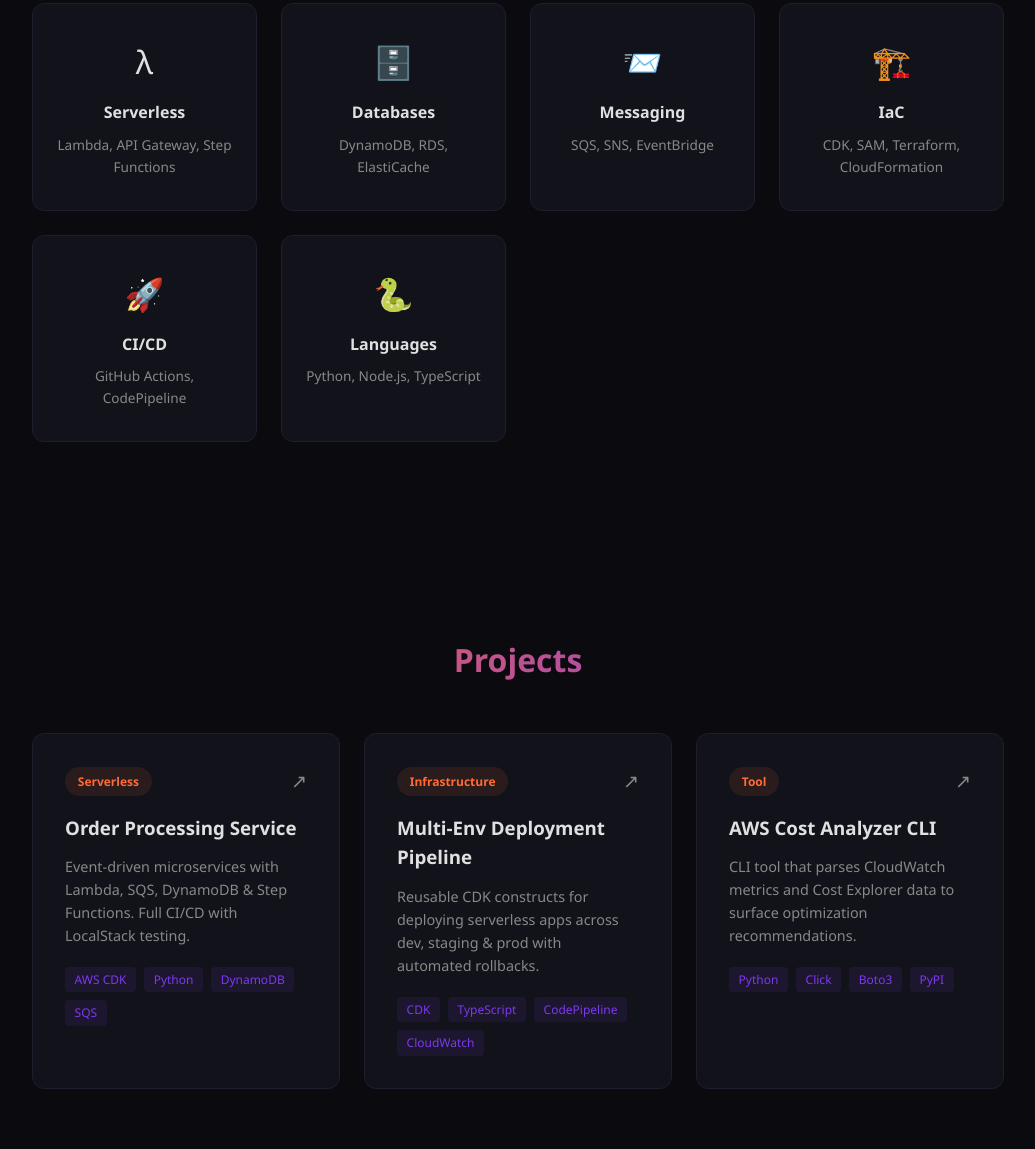
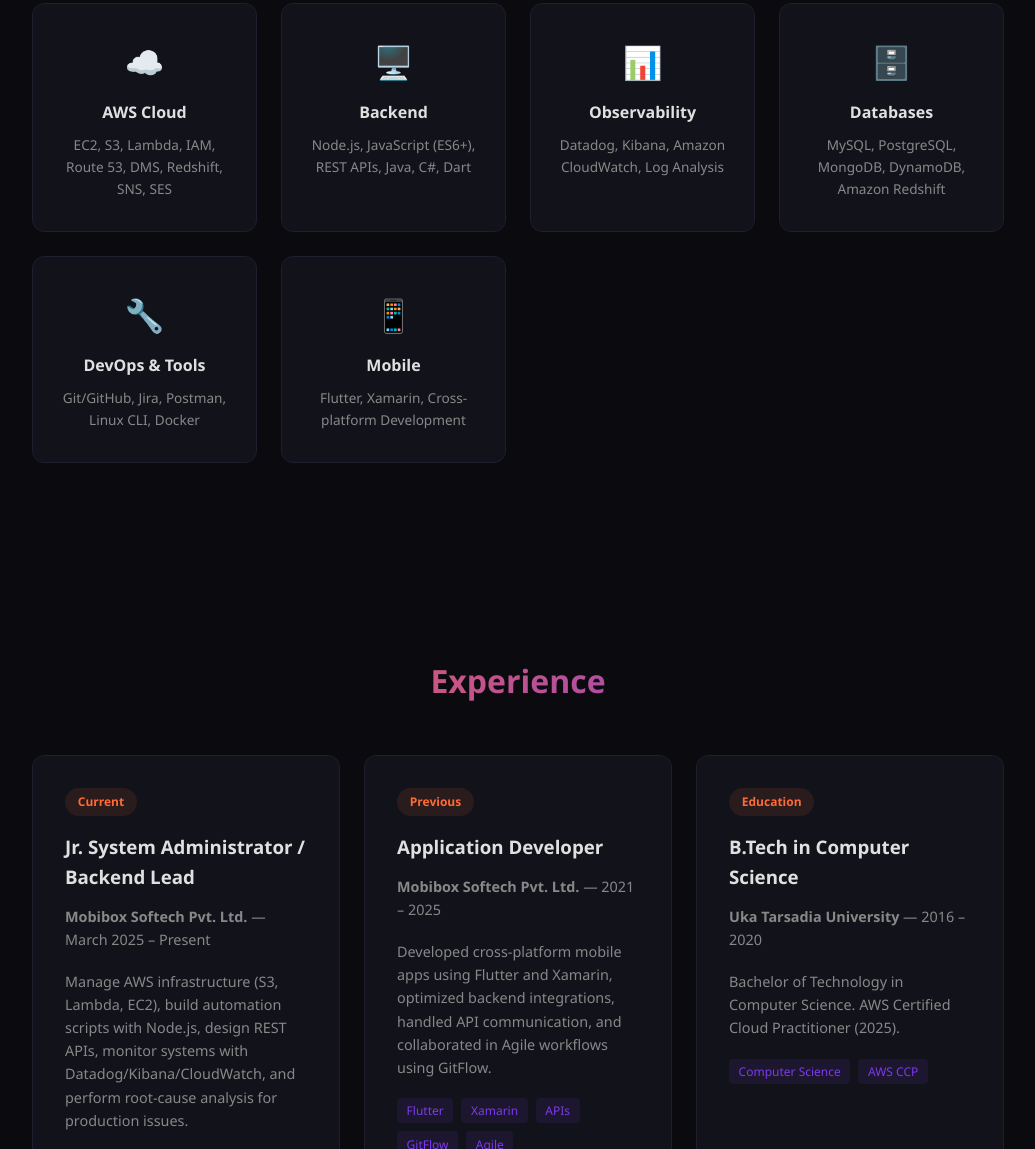
Before and after one commit to maitrip482/portfolio, a plain HTML site: page index.html in a window 1280 px wide. Shown: the part 1651-2800 px from the top of the page, without its empty margins (122-1157 px from the left). Drawn offline with Linux system fonts and the light colour scheme.

Commit message:
Update portfolio with real experience and skills

```diff
--- a/index.html
+++ b/index.html
@@ -3,7 +3,7 @@
 <head>
     <meta charset="UTF-8">
     <meta name="viewport" content="width=device-width, initial-scale=1.0">
-    <title>Maitri Patel — AWS Cloud Developer</title>
+    <title>Maitri Patel — Cloud & Backend Developer</title>
     <link rel="stylesheet" href="assets/style.css">
 </head>
 <body>
@@ -14,6 +14,7 @@
         <div class="nav-links">
             <a href="#about">About</a>
             <a href="#skills">Skills</a>
+            <a href="#experience">Experience</a>
             <a href="#projects">Projects</a>
             <a href="#contact">Contact</a>
         </div>
@@ -23,11 +24,11 @@
         <div class="hero-content">
             <p class="greeting">Hello, I'm</p>
             <h1 class="glitch" data-text="Maitri Patel">Maitri Patel</h1>
-            <p class="tagline">AWS Cloud Developer <span class="cursor">|</span></p>
-            <p class="sub">I build scalable serverless architectures & cloud-native solutions</p>
+            <p class="tagline">Cloud & Backend Developer <span class="cursor">|</span></p>
+            <p class="sub">AWS Certified | Node.js | System Administration | Observability</p>
             <div class="cta-group">
-                <a href="#projects" class="btn btn-primary">View Projects</a>
-                <a href="https://github.com/yourusername" class="btn btn-outline" target="_blank">GitHub ↗</a>
+                <a href="#experience" class="btn btn-primary">View Experience</a>
+                <a href="https://github.com/maitrip482" class="btn btn-outline" target="_blank">GitHub ↗</a>
             </div>
         </div>
     </section>
@@ -36,13 +37,13 @@
         <h2 class="section-title">About Me</h2>
         <div class="about-grid">
             <div class="about-text">
-                <p>I'm an AWS Cloud Developer passionate about building event-driven, serverless systems that scale. I specialize in designing microservices architectures using Lambda, DynamoDB, SQS, and CDK.</p>
-                <p>I believe in Infrastructure as Code, automated testing, and shipping reliable software through CI/CD pipelines.</p>
+                <p>I'm a Backend Developer and Junior System Administrator based in Fort McMurray, Alberta, Canada. I have 4+ years of experience building backend systems, managing AWS infrastructure, and automating operational workflows using Node.js.</p>
+                <p>I specialize in cloud operations, observability (Datadog, Kibana, CloudWatch), REST API development, and troubleshooting complex production issues. AWS Certified Cloud Practitioner.</p>
             </div>
             <div class="stats">
-                <div class="stat-card"><span class="stat-num">5+</span><span>AWS Services</span></div>
-                <div class="stat-card"><span class="stat-num">3+</span><span>Projects</span></div>
-                <div class="stat-card"><span class="stat-num">∞</span><span>Curiosity</span></div>
+                <div class="stat-card"><span class="stat-num">4+</span><span>Years Experience</span></div>
+                <div class="stat-card"><span class="stat-num">AWS</span><span>Certified</span></div>
+                <div class="stat-card"><span class="stat-num">10+</span><span>AWS Services</span></div>
             </div>
         </div>
     </section>
@@ -51,72 +52,108 @@
         <h2 class="section-title">Tech Stack</h2>
         <div class="skills-grid">
             <div class="skill-card">
-                <div class="skill-icon">λ</div>
-                <h3>Serverless</h3>
-                <p>Lambda, API Gateway, Step Functions</p>
+                <div class="skill-icon">☁️</div>
+                <h3>AWS Cloud</h3>
+                <p>EC2, S3, Lambda, IAM, Route 53, DMS, Redshift, SNS, SES</p>
+            </div>
+            <div class="skill-card">
+                <div class="skill-icon">🖥️</div>
+                <h3>Backend</h3>
+                <p>Node.js, JavaScript (ES6+), REST APIs, Java, C#, Dart</p>
+            </div>
+            <div class="skill-card">
+                <div class="skill-icon">📊</div>
+                <h3>Observability</h3>
+                <p>Datadog, Kibana, Amazon CloudWatch, Log Analysis</p>
             </div>
             <div class="skill-card">
                 <div class="skill-icon">🗄️</div>
                 <h3>Databases</h3>
-                <p>DynamoDB, RDS, ElastiCache</p>
+                <p>MySQL, PostgreSQL, MongoDB, DynamoDB, Amazon Redshift</p>
             </div>
             <div class="skill-card">
-                <div class="skill-icon">📨</div>
-                <h3>Messaging</h3>
-                <p>SQS, SNS, EventBridge</p>
+                <div class="skill-icon">🔧</div>
+                <h3>DevOps & Tools</h3>
+                <p>Git/GitHub, Jira, Postman, Linux CLI, Docker</p>
             </div>
             <div class="skill-card">
-                <div class="skill-icon">🏗️</div>
-                <h3>IaC</h3>
-                <p>CDK, SAM, Terraform, CloudFormation</p>
+                <div class="skill-icon">📱</div>
+                <h3>Mobile</h3>
+                <p>Flutter, Xamarin, Cross-platform Development</p>
             </div>
-            <div class="skill-card">
-                <div class="skill-icon">🚀</div>
-                <h3>CI/CD</h3>
-                <p>GitHub Actions, CodePipeline</p>
+        </div>
+    </section>
+
+    <section id="experience">
+        <h2 class="section-title">Experience</h2>
+        <div class="projects-grid">
+            <div class="project-card">
+                <div class="project-header">
+                    <span class="project-tag">Current</span>
+                </div>
+                <h3>Jr. System Administrator / Backend Lead</h3>
+                <p><strong>Mobibox Softech Pvt. Ltd.</strong> — March 2025 – Present</p>
+                <p>Manage AWS infrastructure (S3, Lambda, EC2), build automation scripts with Node.js, design REST APIs, monitor systems with Datadog/Kibana/CloudWatch, and perform root-cause analysis for production issues.</p>
+                <div class="project-tech">
+                    <span>AWS</span><span>Node.js</span><span>Datadog</span><span>SQL</span><span>REST APIs</span>
+                </div>
             </div>
-            <div class="skill-card">
-                <div class="skill-icon">🐍</div>
-                <h3>Languages</h3>
-                <p>Python, Node.js, TypeScript</p>
+            <div class="project-card">
+                <div class="project-header">
+                    <span class="project-tag">Previous</span>
+                </div>
+                <h3>Application Developer</h3>
+                <p><strong>Mobibox Softech Pvt. Ltd.</strong> — 2021 – 2025</p>
+                <p>Developed cross-platform mobile apps using Flutter and Xamarin, optimized backend integrations, handled API communication, and collaborated in Agile workflows using GitFlow.</p>
+                <div class="project-tech">
+                    <span>Flutter</span><span>Xamarin</span><span>APIs</span><span>GitFlow</span><span>Agile</span>
+                </div>
+            </div>
+            <div class="project-card">
+                <div class="project-header">
+                    <span class="project-tag">Education</span>
+                </div>
+                <h3>B.Tech in Computer Science</h3>
+                <p><strong>Uka Tarsadia University</strong> — 2016 – 2020</p>
+                <p>Bachelor of Technology in Computer Science. AWS Certified Cloud Practitioner (2025).</p>
+                <div class="project-tech">
+                    <span>Computer Science</span><span>AWS CCP</span>
+                </div>
             </div>
         </div>
     </section>
 
     <section id="projects">
-        <h2 class="section-title">Projects</h2>
+        <h2 class="section-title">What I Do</h2>
         <div class="projects-grid">
             <div class="project-card">
                 <div class="project-header">
-                    <span class="project-tag">Serverless</span>
-                    <a href="#" class="project-link">↗</a>
+                    <span class="project-tag">Cloud Ops</span>
                 </div>
-                <h3>Order Processing Service</h3>
-                <p>Event-driven microservices with Lambda, SQS, DynamoDB & Step Functions. Full CI/CD with LocalStack testing.</p>
+                <h3>AWS Infrastructure Management</h3>
+                <p>Manage and support EC2 instances, S3 storage, Lambda functions, IAM policies, and Route 53 DNS configurations for production environments.</p>
                 <div class="project-tech">
-                    <span>AWS CDK</span><span>Python</span><span>DynamoDB</span><span>SQS</span>
+                    <span>EC2</span><span>S3</span><span>Lambda</span><span>IAM</span>
                 </div>
             </div>
             <div class="project-card">
                 <div class="project-header">
-                    <span class="project-tag">Infrastructure</span>
-                    <a href="#" class="project-link">↗</a>
+                    <span class="project-tag">Automation</span>
                 </div>
-                <h3>Multi-Env Deployment Pipeline</h3>
-                <p>Reusable CDK constructs for deploying serverless apps across dev, staging & prod with automated rollbacks.</p>
+                <h3>Backend Automation & Scripting</h3>
+                <p>Build Node.js automation scripts to streamline operational workflows, reduce manual intervention, and enhance system reliability.</p>
                 <div class="project-tech">
-                    <span>CDK</span><span>TypeScript</span><span>CodePipeline</span><span>CloudWatch</span>
+                    <span>Node.js</span><span>JavaScript</span><span>REST APIs</span><span>Cron</span>
                 </div>
             </div>
             <div class="project-card">
                 <div class="project-header">
-                    <span class="project-tag">Tool</span>
-                    <a href="#" class="project-link">↗</a>
+                    <span class="project-tag">Monitoring</span>
                 </div>
-                <h3>AWS Cost Analyzer CLI</h3>
-                <p>CLI tool that parses CloudWatch metrics and Cost Explorer data to surface optimization recommendations.</p>
+                <h3>Observability & Incident Response</h3>
+                <p>Monitor production systems using Datadog, Kibana, and CloudWatch. Perform root-cause analysis and resolve complex operational issues.</p>
                 <div class="project-tech">
-                    <span>Python</span><span>Click</span><span>Boto3</span><span>PyPI</span>
+                    <span>Datadog</span><span>Kibana</span><span>CloudWatch</span><span>RCA</span>
                 </div>
             </div>
         </div>
@@ -124,16 +161,16 @@
 
     <section id="contact">
         <h2 class="section-title">Let's Connect</h2>
-        <p class="contact-sub">Open to opportunities & collaboration</p>
+        <p class="contact-sub">Open to opportunities in Cloud, Backend, DevOps & SysAdmin roles</p>
         <div class="contact-links">
-            <a href="https://linkedin.com/in/yourprofile" class="btn btn-primary" target="_blank">LinkedIn</a>
-            <a href="https://github.com/yourusername" class="btn btn-outline" target="_blank">GitHub</a>
-            <a href="mailto:your@email.com" class="btn btn-outline">Email</a>
+            <a href="https://linkedin.com/in/maitri-patel-1196b5182" class="btn btn-primary" target="_blank">LinkedIn</a>
+            <a href="https://github.com/maitrip482" class="btn btn-outline" target="_blank">GitHub</a>
+            <a href="mailto:maitrip482@gmail.com" class="btn btn-outline">Email</a>
         </div>
     </section>
 
     <footer>
-        <p>Built with ☁️ by Maitri Patel — Hosted on GitHub Pages</p>
+        <p>Built with ☁️ by Maitri Patel — Fort McMurray, AB, Canada</p>
     </footer>
 
     <script src="assets/script.js"></script>
```
Also changed, not shown: 1 other file.
